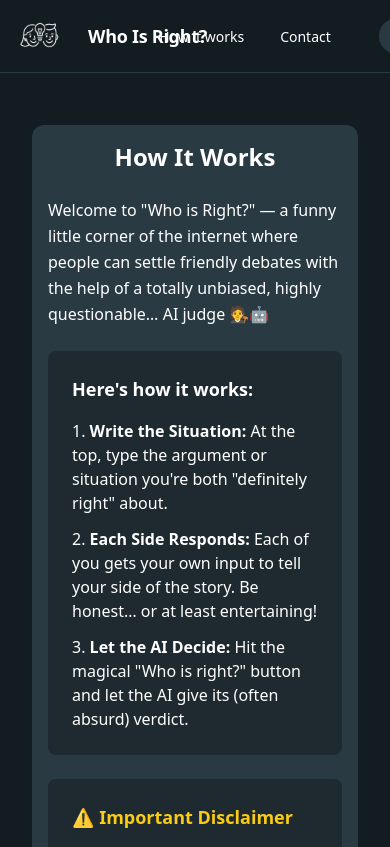
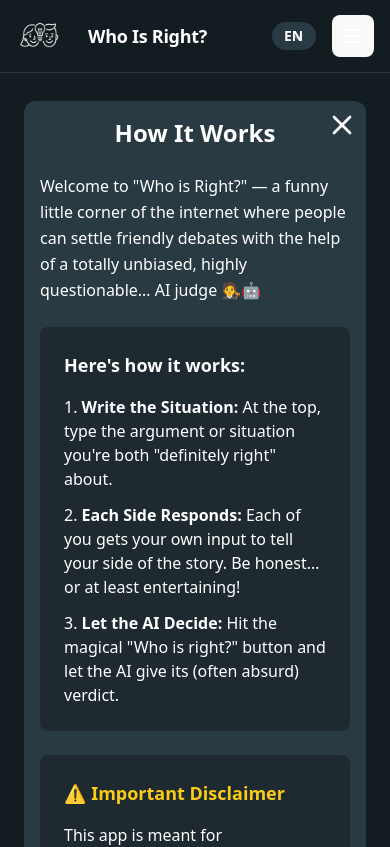
Before and after one commit to dekonunes/who-is-right, a React (Vite) app: page /how-it-works in a window 390 px wide. Shown: the top 847 px of the page. Built offline with nearby package versions, Linux system fonts and the light colour scheme.

Commit message:
feat: enhance HowItWorks component with close button and improve MainLayout with mobile menu and language selection

```diff
--- a/src/components/HowItWorks.tsx
+++ b/src/components/HowItWorks.tsx
@@ -6,7 +6,27 @@ const HowItWorks: React.FC = () => {
   const { t } = useTranslation();
 
   return (
-    <div className="max-w-4xl mx-auto px-4 py-8">
+    <div className="max-w-4xl mx-auto md:px-4 px-2 md:py-8 py-2 relative">
+      <Link
+        to="/"
+        className="absolute top-4 right-4 md:top-8 md:right-8 text-white hover:text-[#add6ea] transition-colors z-10"
+        aria-label="Close"
+      >
+        <svg
+          className="w-8 h-8"
+          fill="none"
+          stroke="currentColor"
+          viewBox="0 0 24 24"
+          xmlns="http://www.w3.org/2000/svg"
+        >
+          <path
+            strokeLinecap="round"
+            strokeLinejoin="round"
+            strokeWidth={2}
+            d="M6 18L18 6M6 6l12 12"
+          />
+        </svg>
+      </Link>
       <div className="bg-[#293a42] rounded-xl md:p-8 p-4 text-white">
         <h1 className="md:text-3xl text-2xl font-bold mb-6 text-center">
           {t("howItWorksTitle", "How It Works")}
--- a/src/components/MainLayout.tsx
+++ b/src/components/MainLayout.tsx
@@ -6,6 +6,7 @@ const MainLayout: React.FC<{ children: React.ReactNode }> = ({ children }) => {
   const { t, i18n } = useTranslation();
   const lang =
     i18n.language === "pt-BR" ? "pt-BR" : i18n.language === "es" ? "es" : "en";
+  const [isMobileMenuOpen, setIsMobileMenuOpen] = useState(false);
 
   const navLinks = [
     { label: t("howItWorks"), href: "/how-it-works" },
@@ -31,7 +32,9 @@ const MainLayout: React.FC<{ children: React.ReactNode }> = ({ children }) => {
               Who Is Right?
             </h2>
           </div>
-          <div className="flex justify-end gap-8 items-center">
+
+          {/* Desktop Navigation */}
+          <div className="hidden md:flex justify-end gap-8 items-center">
             <div className="flex items-center gap-9">
               {navLinks.map((link) => (
                 <a
@@ -57,7 +60,70 @@ const MainLayout: React.FC<{ children: React.ReactNode }> = ({ children }) => {
               <option value="es">Español</option>
             </select>
           </div>
+
+          {/* Mobile Hamburger Button */}
+          <div className="md:hidden flex items-center gap-4">
+            <select
+              value={lang}
+              onChange={(e) => {
+                i18n.changeLanguage(e.target.value);
+                localStorage.setItem("appLang", e.target.value);
+              }}
+              aria-label="Select language"
+              className="bg-[#293a42] text-white rounded-full px-3 py-1 text-sm font-semibold border-none focus:outline-none focus:ring-2 focus:ring-[#add6ea] whitespace-nowrap"
+            >
+              <option value="en">EN</option>
+              <option value="pt-BR">PT</option>
+              <option value="es">ES</option>
+            </select>
+            <button
+              onClick={() => setIsMobileMenuOpen(!isMobileMenuOpen)}
+              className="text-white p-2 focus:outline-none"
+              aria-label="Toggle mobile menu"
+            >
+              <div className="w-6 h-6 flex flex-col justify-center items-center">
+                <span
+                  className={`block w-5 h-0.5 bg-white transition-all duration-300 ${
+                    isMobileMenuOpen
+                      ? "rotate-45 translate-y-1"
+                      : "-translate-y-1"
+                  }`}
+                ></span>
+                <span
+                  className={`block w-5 h-0.5 bg-white transition-all duration-300 ${
+                    isMobileMenuOpen ? "opacity-0" : "opacity-100"
+                  }`}
+                ></span>
+                <span
+                  className={`block w-5 h-0.5 bg-white transition-all duration-300 ${
+                    isMobileMenuOpen
+                      ? "-rotate-45 -translate-y-1"
+                      : "translate-y-1"
+                  }`}
+                ></span>
+              </div>
+            </button>
+          </div>
         </header>
+
+        {/* Mobile Menu */}
+        {isMobileMenuOpen && (
+          <div className="md:hidden bg-[#293a42] border-b border-[#1e2a30]">
+            <div className="px-4 py-3 space-y-3">
+              {navLinks.map((link) => (
+                <a
+                  key={link.label}
+                  href={link.href}
+                  className="block text-white text-base font-medium py-2 hover:text-[#add6ea] transition-colors"
+                  onClick={() => setIsMobileMenuOpen(false)}
+                >
+                  {link.label}
+                </a>
+              ))}
+            </div>
+          </div>
+        )}
+
         {/* Improved responsive main content wrapper for mobile and desktop */}
         <main className="w-full min-h-screen bg-[#131c20] px-4 py-5">
           {children}
```
